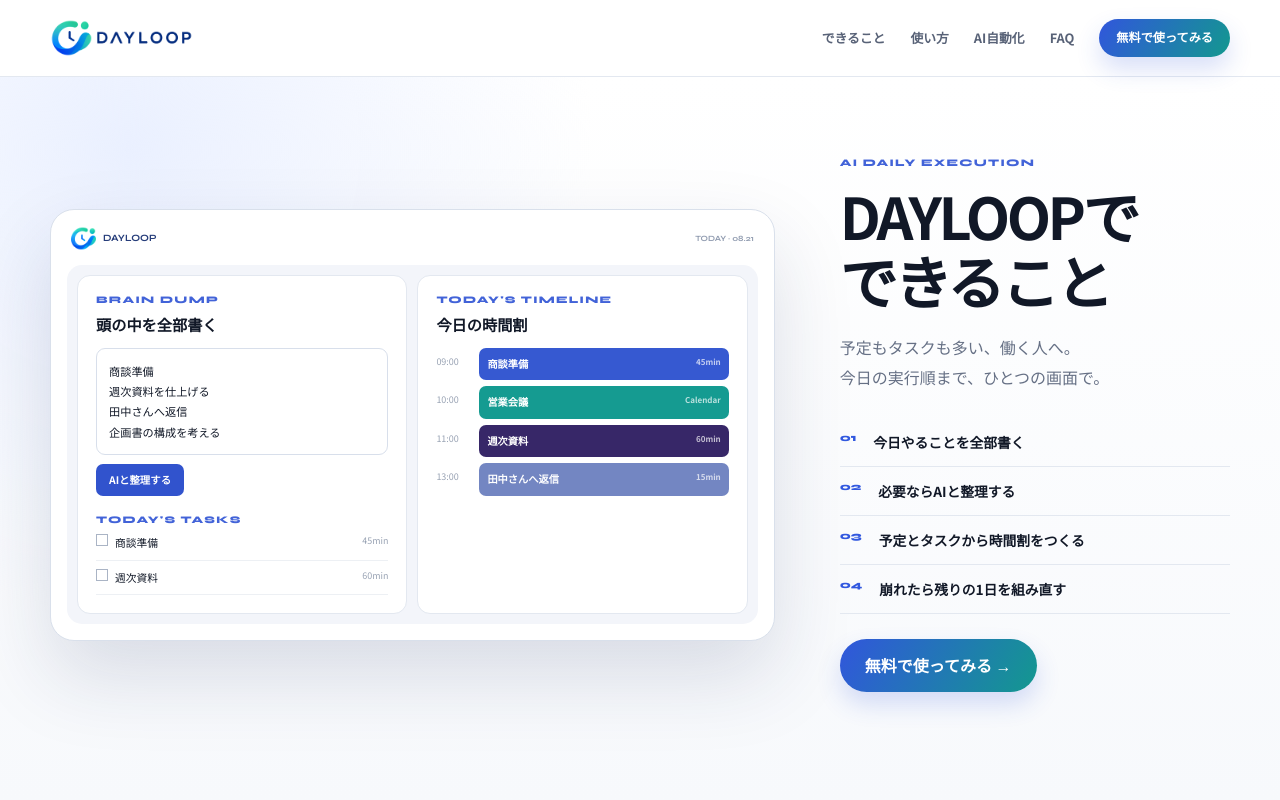
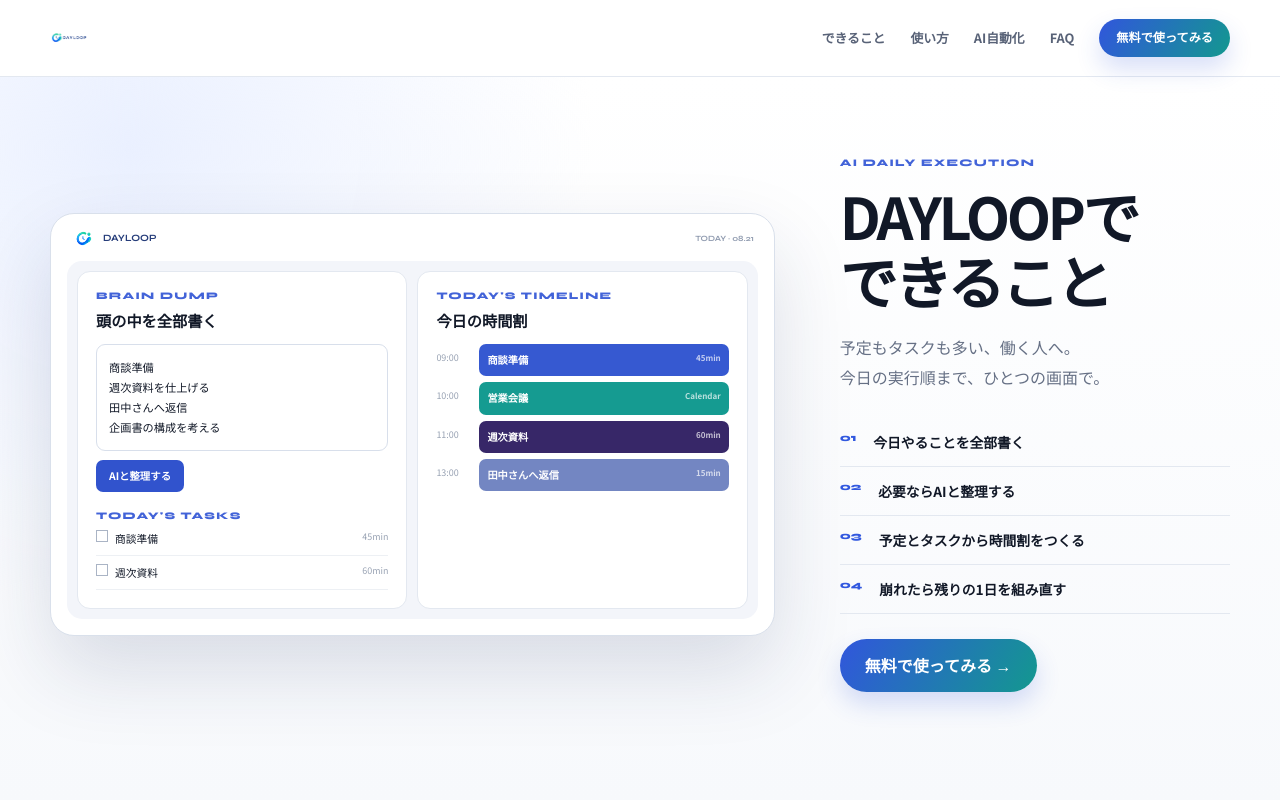
Before and after one commit to h1maekawa/time-management, a website built with Vite: page index.html in a window 1280 px wide. Shown: the top 800 px of the page. Built offline with nearby package versions, Linux system fonts and the light colour scheme.

Commit message:
fix: use original DAYLOOP brand assets (#9)

```diff
--- a/index.html
+++ b/index.html
@@ -34,7 +34,7 @@
     <header class="lp-header">
       <div class="lp-shell lp-header-inner">
         <a href="/" class="lp-logo"
-          ><img src="/images/dayloop/brand/dayloop-wordmark.png" alt="DAYLOOP"
+          ><img src="/images/dayloop/brand/dayloop-wordmark-original.png" alt="DAYLOOP"
         /></a>
         <nav class="lp-nav" aria-label="サイト内リンク">
           <div>
@@ -55,7 +55,7 @@
             <div class="lp-appbar">
               <span
                 ><img
-                  src="/images/dayloop/brand/dayloop-mark-glow.png"
+                  src="/images/dayloop/brand/dayloop-mark-glow-original.png"
                   alt=""
                 />DAYLOOP</span
               ><small>TODAY · 08.21</small>
@@ -356,7 +356,7 @@
       </section>
       <section class="lp-final">
         <div class="lp-shell lp-reveal">
-          <img src="/images/dayloop/brand/dayloop-mark-glow.png" alt="" />
+          <img src="/images/dayloop/brand/dayloop-mark-glow-original.png" alt="" />
           <h2>今日、何を、いつやるか。</h2>
           <p>書くところから、始めよう。</p>
           <a class="lp-btn" href="/app/">無料で使ってみる →</a>
@@ -365,7 +365,7 @@
     </main>
     <footer class="lp-footer">
       <div class="lp-shell">
-        <img src="/images/dayloop/brand/dayloop-wordmark.png" alt="DAYLOOP" />
+        <img src="/images/dayloop/brand/dayloop-wordmark-original.png" alt="DAYLOOP" />
         <p>
           <a href="/app/">アプリを開く</a>　<a
             href="https://github.com/h1maekawa/time-management"
```
Also changed, not shown: app/index.html (+1 -1 lines), public/images/dayloop/brand/dayloop-mark-glow-original.png (added), public/images/dayloop/brand/dayloop-wordmark-original.png (added).
